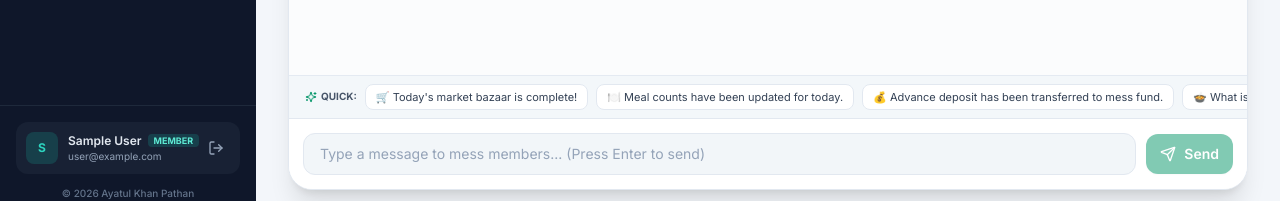
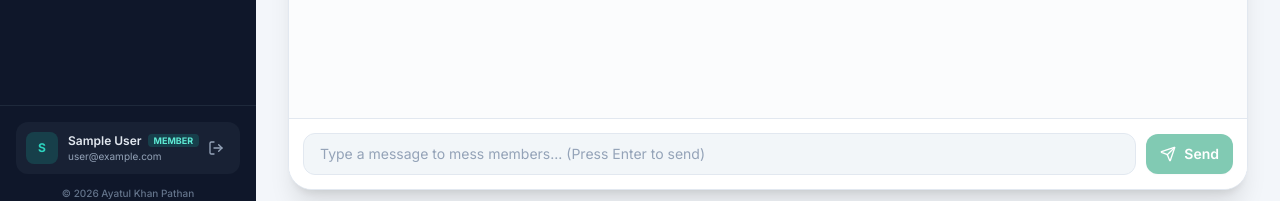
Before and after one commit to Ayatulpathan/meal-management-system, a React (Vite) app: page /chat in a window 1280 px wide. Shown: the part 583-784 px from the top of the page. Built offline with nearby package versions, Linux system fonts and the light colour scheme; no server answers; the database is empty; sample sign-in values are in the browser's storage.

Commit message:
docs: update README with project overview; remove quick suggestions from chat

```diff
--- a/src/pages/Chat.jsx
+++ b/src/pages/Chat.jsx
@@ -58,19 +58,6 @@ export const Chat = () => {
       handleSend();
     }
   };
-
-  const handleQuickPhrase = (phrase) => {
-    setInputMessage(phrase);
-    inputRef.current?.focus();
-  };
-
-  const quickPhrases = [
-    '🛒 Today\'s market bazaar is complete!',
-    '🍽️ Meal counts have been updated for today.',
-    '💰 Advance deposit has been transferred to mess fund.',
-    '🍲 What is on the menu for dinner tonight?',
-    '⚠️ Reminder: Please check outstanding dues.',
-  ];
 
   if (loading) {
     return <Loader message="Connecting to real-time mess chat..." fullScreen />;
@@ -207,23 +194,6 @@ export const Chat = () => {
         <div ref={messagesEndRef} />
       </div>
 
-      {/* Quick Suggestion Chips */}
-      <div className="px-4 py-2 bg-slate-100/80 border-t border-slate-200/80 overflow-x-auto custom-scrollbar flex items-center gap-2 shrink-0">
-        <span className="text-[10px] uppercase font-bold text-slate-600 shrink-0 flex items-center gap-1">
-          <Sparkles className="w-3 h-3 text-emerald-600" /> Quick:
-        </span>
-        {quickPhrases.map((phrase, idx) => (
-          <button
-            key={idx}
-            type="button"
-            onClick={() => handleQuickPhrase(phrase)}
-            className="px-2.5 py-1 bg-white hover:bg-emerald-50 hover:text-emerald-800 hover:border-emerald-300 border border-slate-200 rounded-lg text-[11px] text-slate-700 whitespace-nowrap transition-all shadow-xs"
-          >
-            {phrase}
-          </button>
-        ))}
-      </div>
-
       {/* Message Input Form */}
       <form onSubmit={handleSend} className="p-3.5 bg-white border-t border-slate-200 shrink-0 flex items-center gap-2.5">
         <input
```
Also changed, not shown: 1 other file (tests, documents, lock files or other folders).
